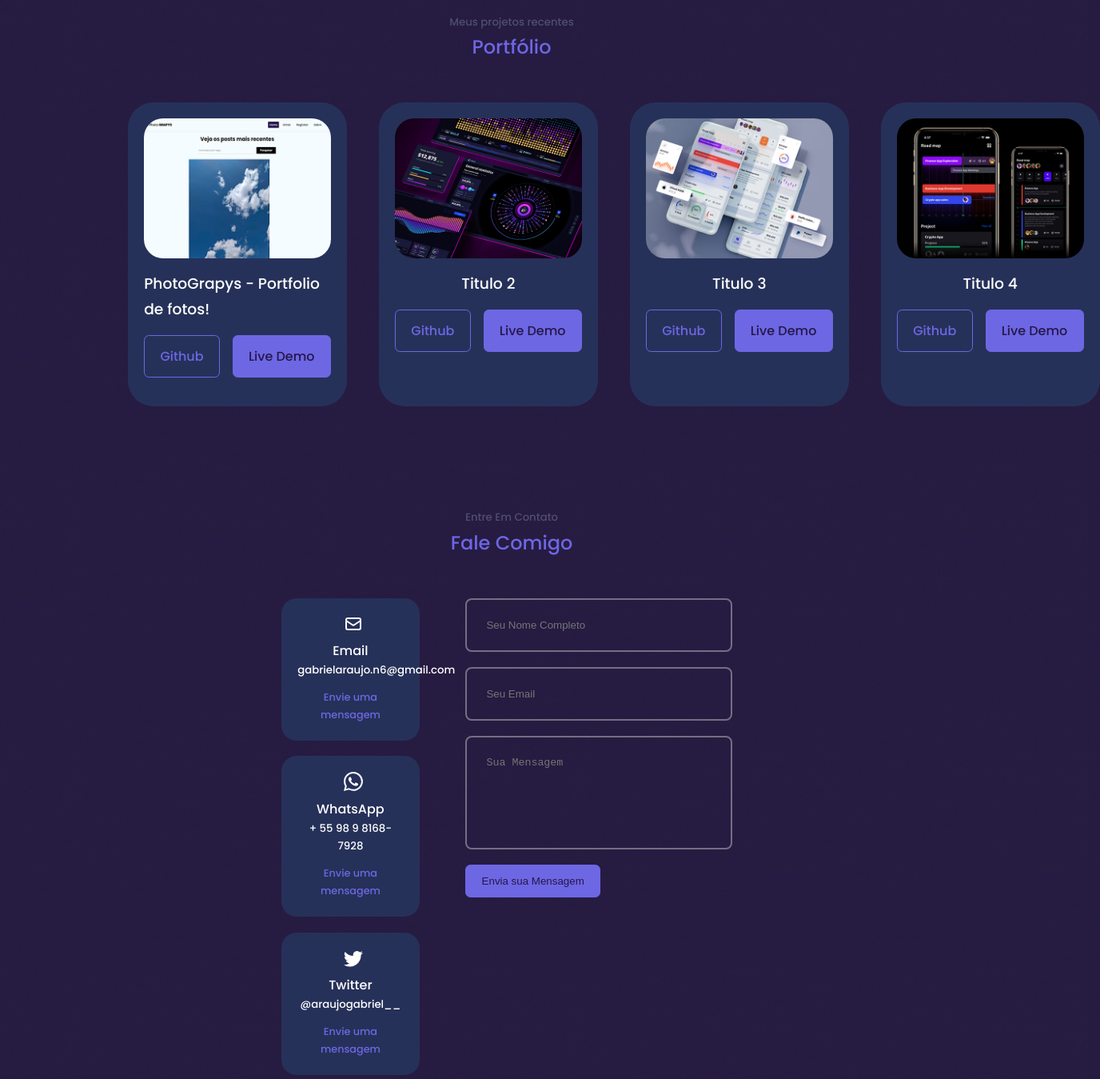
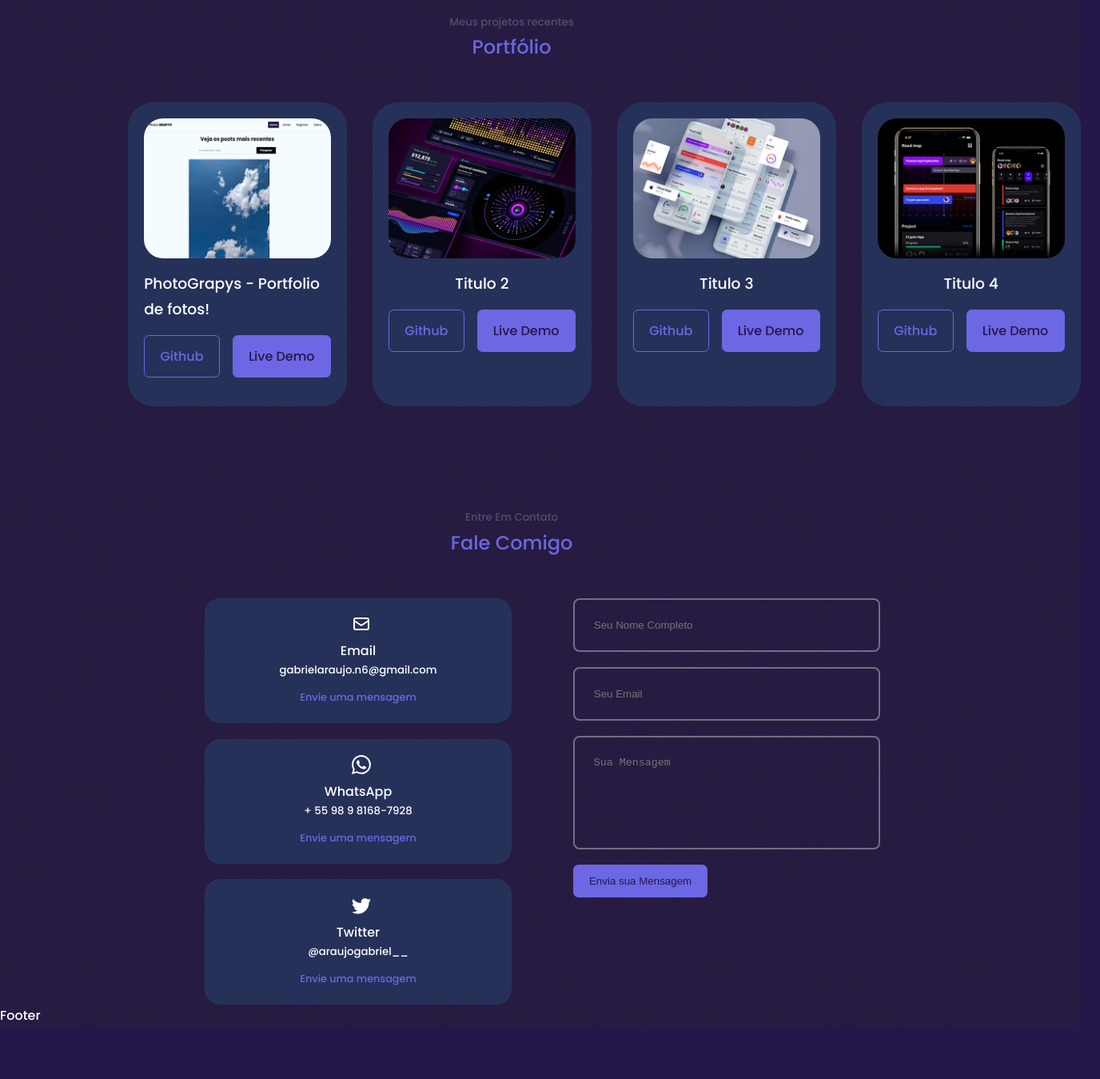
Before and after one commit to gabrieln96/main, a React (Create React App) app: page / in a window 1280 px wide. Shown: the part 3020-4369 px from the top of the page at 80% size, 1376 px wide, since content can reach past the window. After the commit the page ends 4303 px from the top, so only its background shows below. Built offline with nearby package versions, Linux system fonts and the light colour scheme.

Commit message:
ajustes css

```diff
--- a/src/components/contact/contact.css
+++ b/src/components/contact/contact.css
@@ -1,8 +1,9 @@
 .container.contact__container {
-    width: 45%;
+    width: 60%;
     display: grid;
-    grid-template-columns: 30% 58%;
+    grid-template-columns: 50% 50%;
     gap: 10%;
+    justify-content: space-between;
 }
 
 .contact__options {
--- a/src/components/portfolio/portfolio.css
+++ b/src/components/portfolio/portfolio.css
@@ -1,7 +1,9 @@
 .portfolio__container {
     display: grid;
     grid-template-columns: repeat(4, 1fr);
-    gap: 2.5rem;
+    gap: 2rem;
+    display: flex;
+    justify-content: space-around;
 }
 
 .portfolio__item {
```
